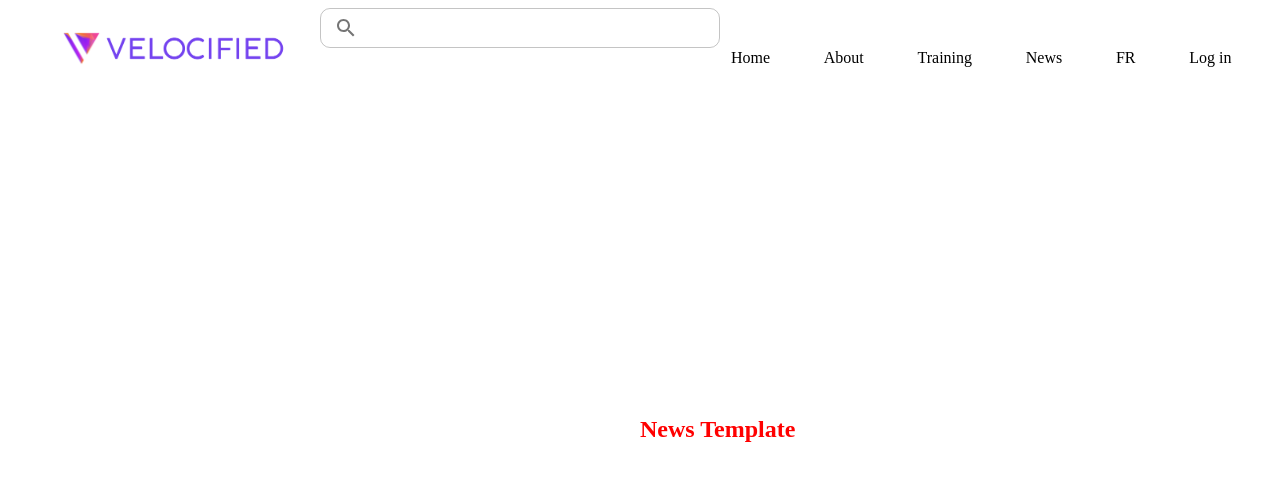
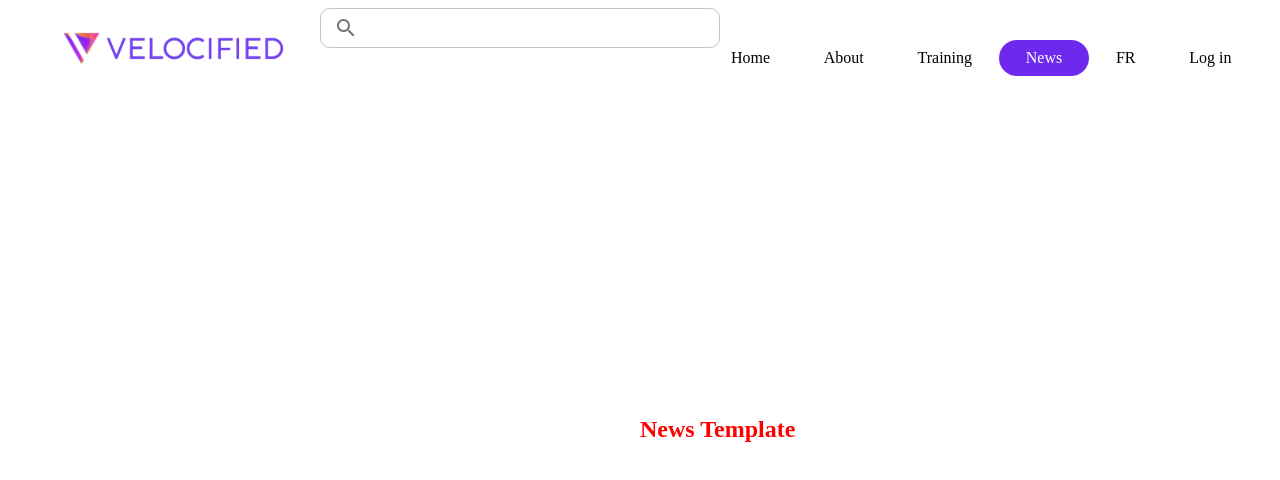
Before and after one commit to Velocified-LMS/Velocified_LMS, a Next.js app: page /news in a window 1280 px wide. Shown: the top 480 px of the page. Built offline with nearby package versions, Linux system fonts and the light colour scheme.

Commit message:
Added nav to other pages #29

```diff
--- a/src/app/components/navbar.js
+++ b/src/app/components/navbar.js
@@ -38,10 +38,10 @@ const Navbar = () => {
 
         <div className={styles.navlinks} >
             <Link href="/" ><div className={`${styles.home1} ${router === "/" ? styles.activeLink : ""}`}>Home </div> </Link>
-            <Link href="/" ><div className={styles.about}>About</div></Link>
-            <Link href="/" ><div className={styles.training}>Training</div></Link>
-            <Link href="/" ><div className={styles.news}>News</div></Link>
-            <Link href="/" ><div className={styles.fr}>FR</div></Link>
+            <Link href="/about" ><div className={`${styles.about} ${router === "/about" ? styles.activeLink : ""}`}>About</div></Link>
+            <Link href="/training" ><div className={`${styles.training} ${router === "/training" ? styles.activeLink : ""}`}>Training</div></Link>
+            <Link href="/news" ><div className={`${styles.news} ${router === "/news" ? styles.activeLink : ""}`}>News</div></Link>
+            <Link href="/fr" ><div className={`${styles.fr} ${router === "/fr" ? styles.activeLink : ""}`}>FR</div></Link>
             <Link href="/login" ><div className={`${styles.logIn} ${router === "/login" ? styles.activeLink : ""}`}>Log in</div></Link>
         </div>
       </div>
```
